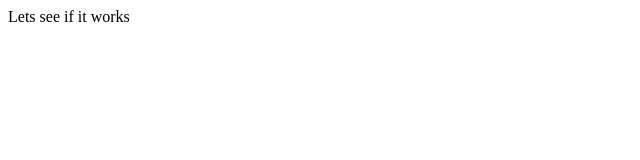
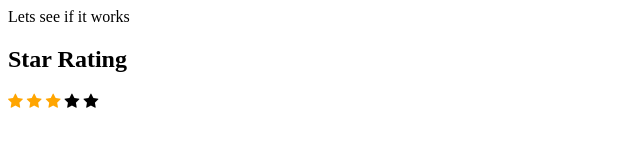
Before and after one commit to ksjain95/survey.github.io, a plain HTML site: page index.html in a window 1280 px wide. Shown: the whole page, without its empty margins (0-640 px from the left). Drawn offline with Linux system fonts and the light colour scheme.

Commit message:
update star rating

```diff
--- a/index.html
+++ b/index.html
@@ -2,8 +2,21 @@
 <html>
 <head>
 	<title>	here is my website</title>
+	<!-- Font Awesome Icon Library -->
+<link rel="stylesheet" href="https://cdnjs.cloudflare.com/ajax/libs/font-awesome/4.7.0/css/font-awesome.min.css">
+<style>
+.checked {
+  color: orange;
+}
+</style>
 </head>
 <body>
 Lets see if it works
+<h2>Star Rating</h2>
+<span class="fa fa-star checked"></span>
+<span class="fa fa-star checked"></span>
+<span class="fa fa-star checked"></span>
+<span class="fa fa-star"></span>
+<span class="fa fa-star"></span>
 </body>
 </html>
```
